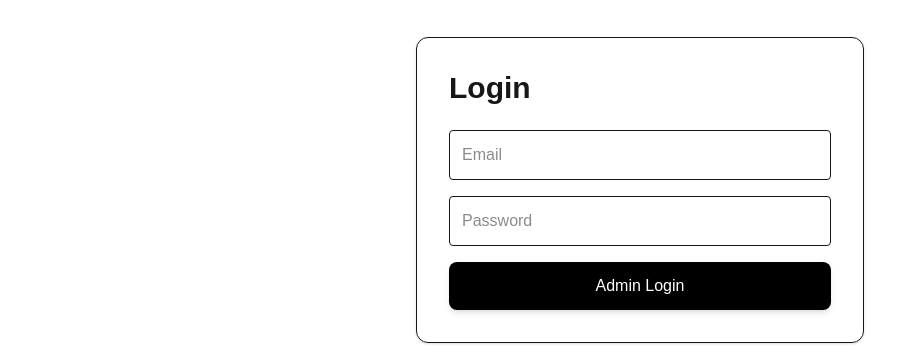
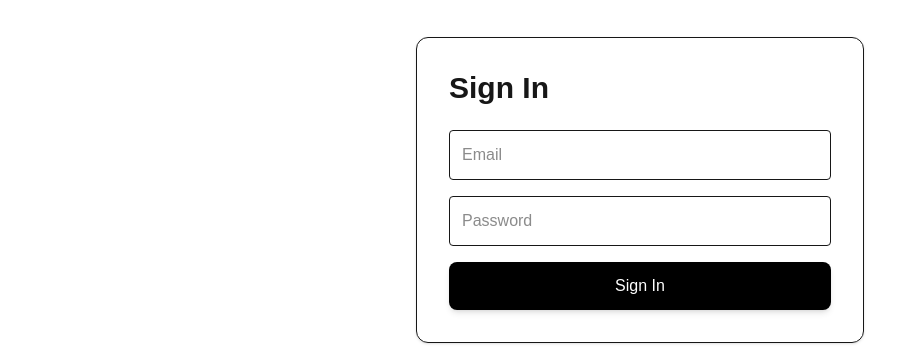
Before and after one commit to Akshay272002/loop-ai-customer-feedback, a Next.js app: page /login in a window 1280 px wide. Shown: the part 258-618 px from the top of the page, without its empty margins (0-923 px from the left). Built offline with nearby package versions, Linux system fonts and the light colour scheme.

Commit message:
change login to sign in

```diff
--- a/app/login/page.tsx
+++ b/app/login/page.tsx
@@ -42,7 +42,7 @@ export default function LoginPage() {
         onSubmit={handleLogin}
         className="w-full max-w-md p-8 border rounded-xl shadow"
       >
-        <h1 className="text-3xl font-bold mb-6">Login</h1>
+        <h1 className="text-3xl font-bold mb-6">Sign In</h1>
 
         <input
           type="email"
@@ -64,7 +64,7 @@ export default function LoginPage() {
           type="submit"
           className="w-full bg-black text-white py-3 rounded-lg font-medium cursor-pointer shadow-md transition-all duration-200 hover:bg-gray-800 hover:shadow-xl hover:scale-[1.02] active:scale-95"
         >
-          Admin Login
+           Sign In
         </button>
       </form>
     </main>
```
